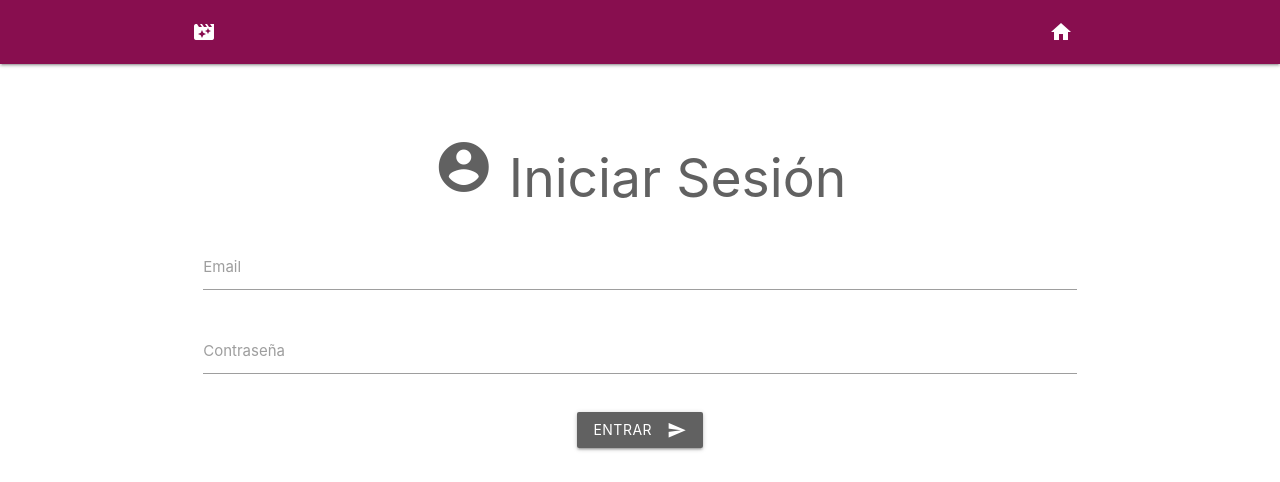
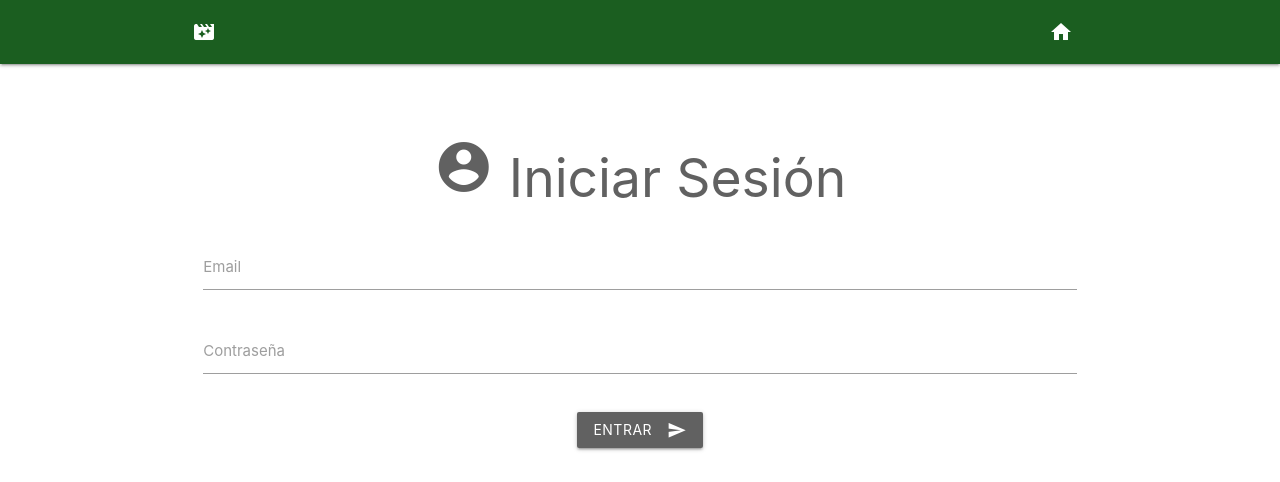
Before and after one commit to JaviCeron/Buso, a PHP site: page / in a window 1280 px wide. Shown: the top 482 px of the page. Run offline with PHP 8.4, Linux system fonts and the light colour scheme.

Commit message:
modifique cabecera_login

```diff
--- a/web/WebTerminal/view/include/cabecera_login.php
+++ b/web/WebTerminal/view/include/cabecera_login.php
@@ -17,7 +17,7 @@
 </head>
 
 <body>
-  <nav class="pink darken-4" role="navigation">
+  <nav class="green darken-4" role="navigation">
     <div class="nav-wrapper container"><a id="logo-container" href="index.php" class="brand-logo" title="Cine para todos..."><i class="large material-icons">movie_filter</i></a>
       <ul class="right hide-on-med-and-down">
         <li><a href="index.php" title="Inicio"><i class="material-icons">home</i></a></li>
```
